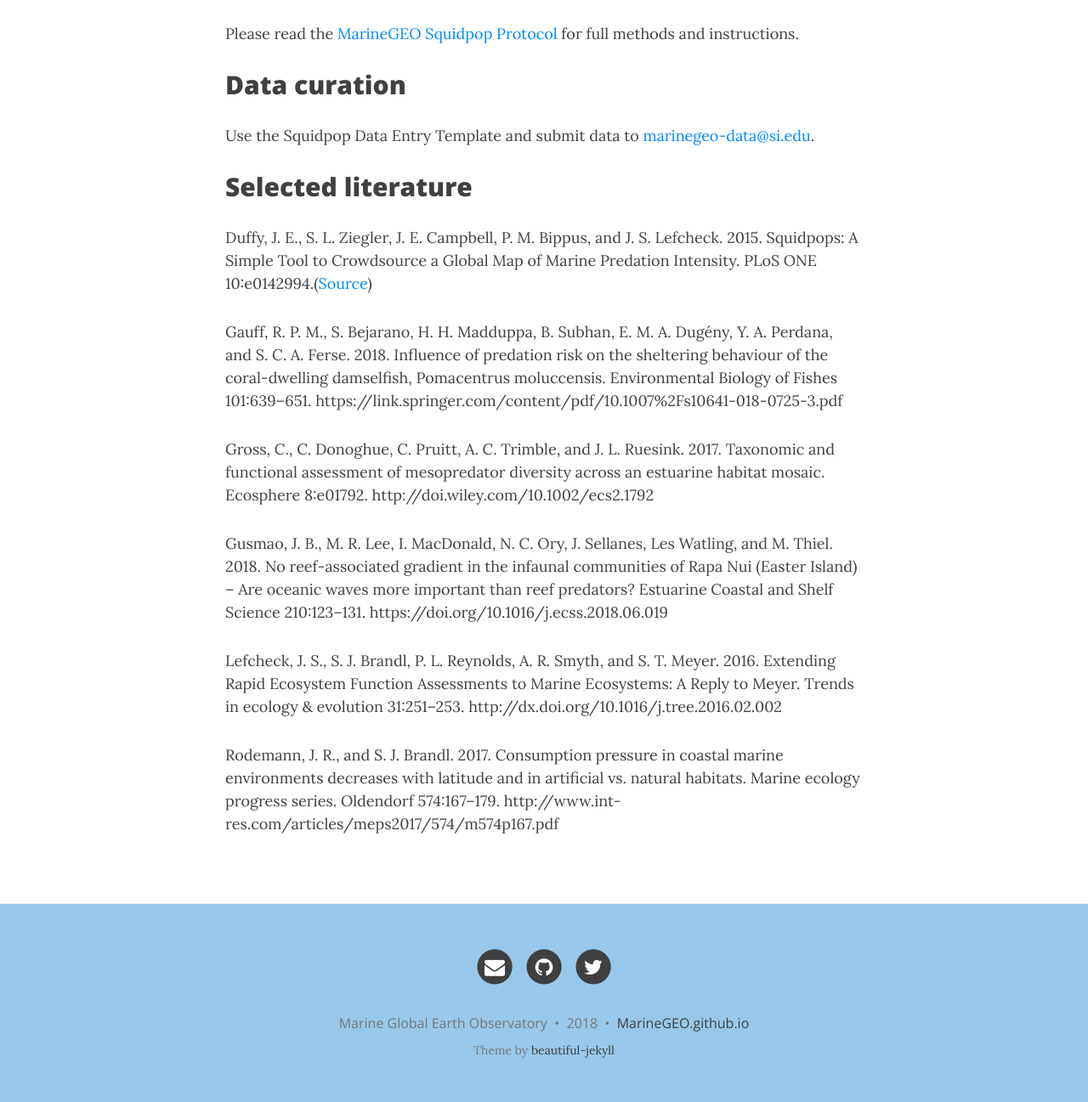
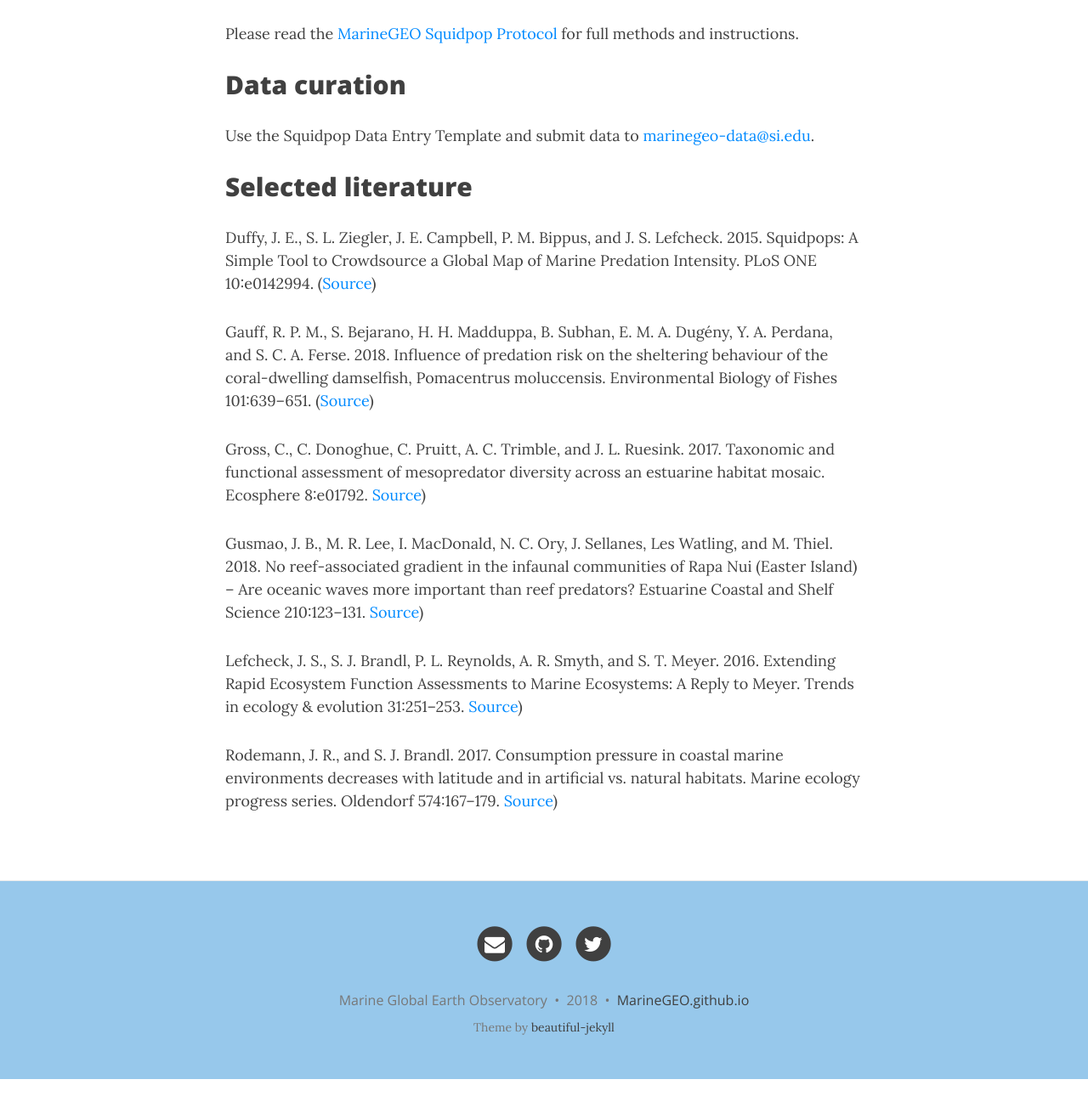
Before and after one commit to mukhamadazistholib/marinegeo.github.io, a Jekyll site: the page built from _project-modules/squidpops.md, in a window 1280 px wide and 1400 px high, scrolled down 2507 px, cut to the strip 103-1400 px from the top of the window. Shown: the whole strip at 85% size. Built offline with Jekyll 4.4.1, drawn with Linux system fonts in a browser that asks for light colours; nearby versions of some CDN libraries; after the commit the page ends 3880 px from its top, so only the background shows below that.

Commit message:
Update squidpops.md

```diff
--- a/_project-modules/squidpops.md
+++ b/_project-modules/squidpops.md
@@ -65,14 +65,14 @@ Use the Squidpop Data Entry Template and submit data to <a href="mailto:marinege
 
 ## Selected literature
 
-Duffy, J. E., S. L. Ziegler, J. E. Campbell, P. M. Bippus, and J. S. Lefcheck. 2015. Squidpops: A Simple Tool to Crowdsource a Global Map of Marine Predation Intensity. PLoS ONE 10:e0142994.(<a href="https://doi.org/10.1371/journal.pone.0142994">Source</a>)
+Duffy, J. E., S. L. Ziegler, J. E. Campbell, P. M. Bippus, and J. S. Lefcheck. 2015. Squidpops: A Simple Tool to Crowdsource a Global Map of Marine Predation Intensity. PLoS ONE 10:e0142994. (<a href="https://doi.org/10.1371/journal.pone.0142994">Source</a>)
 
-Gauff, R. P. M., S. Bejarano, H. H. Madduppa, B. Subhan, E. M. A. Dugény, Y. A. Perdana, and S. C. A. Ferse. 2018. Influence of predation risk on the sheltering behaviour of the coral-dwelling damselfish, Pomacentrus moluccensis. Environmental Biology of Fishes 101:639–651. https://link.springer.com/content/pdf/10.1007%2Fs10641-018-0725-3.pdf
+Gauff, R. P. M., S. Bejarano, H. H. Madduppa, B. Subhan, E. M. A. Dugény, Y. A. Perdana, and S. C. A. Ferse. 2018. Influence of predation risk on the sheltering behaviour of the coral-dwelling damselfish, Pomacentrus moluccensis. Environmental Biology of Fishes 101:639–651. (<a href="https://link.springer.com/content/pdf/10.1007%2Fs10641-018-0725-3.pdf">Source</a>)
 
-Gross, C., C. Donoghue, C. Pruitt, A. C. Trimble, and J. L. Ruesink. 2017. Taxonomic and functional assessment of mesopredator diversity across an estuarine habitat mosaic. Ecosphere 8:e01792. http://doi.wiley.com/10.1002/ecs2.1792
+Gross, C., C. Donoghue, C. Pruitt, A. C. Trimble, and J. L. Ruesink. 2017. Taxonomic and functional assessment of mesopredator diversity across an estuarine habitat mosaic. Ecosphere 8:e01792. <a href="http://doi.wiley.com/10.1002/ecs2.1792">Source</a>)
 
-Gusmao, J. B., M. R. Lee, I. MacDonald, N. C. Ory, J. Sellanes, Les Watling, and M. Thiel. 2018. No reef-associated gradient in the infaunal communities of Rapa Nui (Easter Island) – Are oceanic waves more important than reef predators? Estuarine Coastal and Shelf Science 210:123–131. https://doi.org/10.1016/j.ecss.2018.06.019
+Gusmao, J. B., M. R. Lee, I. MacDonald, N. C. Ory, J. Sellanes, Les Watling, and M. Thiel. 2018. No reef-associated gradient in the infaunal communities of Rapa Nui (Easter Island) – Are oceanic waves more important than reef predators? Estuarine Coastal and Shelf Science 210:123–131. <a href="https://doi.org/10.1016/j.ecss.2018.06.019">Source</a>)
 
-Lefcheck, J. S., S. J. Brandl, P. L. Reynolds, A. R. Smyth, and S. T. Meyer. 2016. Extending Rapid Ecosystem Function Assessments to Marine Ecosystems: A Reply to Meyer. Trends in ecology & evolution 31:251–253. http://dx.doi.org/10.1016/j.tree.2016.02.002
+Lefcheck, J. S., S. J. Brandl, P. L. Reynolds, A. R. Smyth, and S. T. Meyer. 2016. Extending Rapid Ecosystem Function Assessments to Marine Ecosystems: A Reply to Meyer. Trends in ecology & evolution 31:251–253. <a href="http://dx.doi.org/10.1016/j.tree.2016.02.002">Source</a>)
 
-Rodemann, J. R., and S. J. Brandl. 2017. Consumption pressure in coastal marine environments decreases with latitude and in artificial vs. natural habitats. Marine ecology progress series. Oldendorf 574:167–179. http://www.int-res.com/articles/meps2017/574/m574p167.pdf
+Rodemann, J. R., and S. J. Brandl. 2017. Consumption pressure in coastal marine environments decreases with latitude and in artificial vs. natural habitats. Marine ecology progress series. Oldendorf 574:167–179. <a href="http://www.int-res.com/articles/meps2017/574/m574p167.pdf">Source</a>)
```
